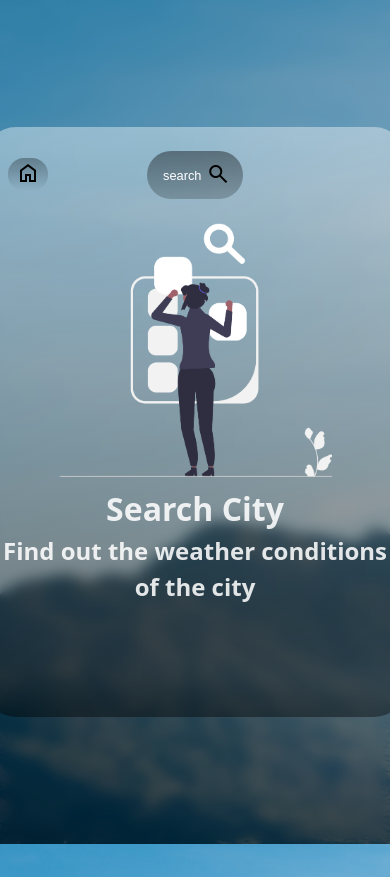
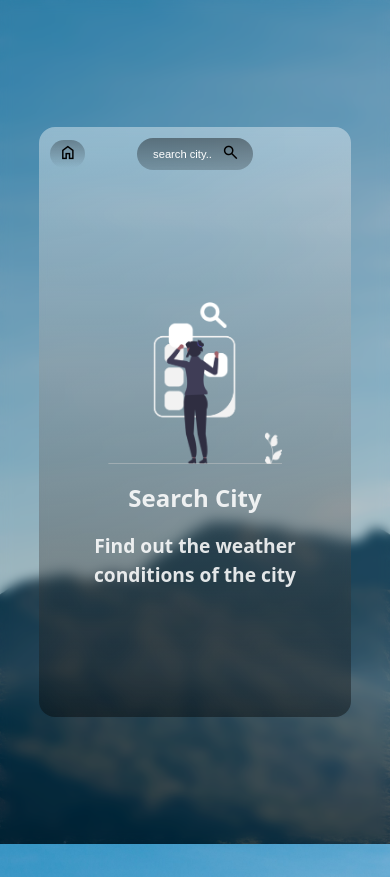
Before and after one commit to ammarcho/Weather-App, a React (Vite) app: page / in a window 390 px wide. Built offline with nearby package versions, Linux system fonts and the light colour scheme.

Commit message:
edit flexibility

```diff
--- a/src/App.css
+++ b/src/App.css
@@ -3,6 +3,11 @@
 
   position: relative;
   z-index: 1;
+  display: flex;
+  flex-direction: column;
+  width: 100%;
+  height: 100%;
+
 }
 
 .ContainerApp-class{
@@ -10,11 +15,43 @@
     to top, rgb(0,0,0,0.4), rgb(255,255,255,0.4)
   );
 
-  width: 50vh;
-  min-height: 70vh;
+  width: 25vw;
+  height: 75vh;
   border-radius: 2rem;
 
   backdrop-filter: blur(4px);
 
   padding: 1rem ;
+  display: grid;
+  grid-template-rows: auto 1fr;
+  row-gap: 1rem;
+  align-items: center;
 }
+
+.Home-class{
+  width: 100%;
+  height: 100%;
+}
+.ResultSearch-class{
+  width: 100%;
+  height: 100%;
+  min-height: 0;
+  min-width: 0;
+}
+
+@media screen and (max-width: 1024px){
+  .ContainerApp-class{
+    width: 60vw;
+    height: 80vh;
+    padding: 0.8rem;
+  }
+}
+
+@media screen and (max-width: 768px){
+  .ContainerApp-class{
+    width: 80vw;
+    height: 70vh;
+    border-radius: 1rem;
+    padding: 0.7rem;
+  }
+}
--- a/src/components/main/main-home/mainHome.css
+++ b/src/components/main/main-home/mainHome.css
@@ -3,14 +3,14 @@
     flex-direction: column;
     align-items: center;
     justify-content: center;
-    row-gap: 0rem;
+    row-gap: 1rem;
+    width: 100%;
+    height: 100%;
 }
 
 
 .MainHome-class img{
     width: 80%;
-    margin-top: 1rem;
-    margin-bottom: 1rem;
     object-fit: cover;
 }
 
@@ -25,7 +25,38 @@
 @media (max-width :1600px){
     .MainHome-class img{
         width: 70%;
-        margin-top: 1rem;
-        margin-bottom: 0.5rem;
 }
 }
+
+@media screen and (max-width: 1024px){
+    .MainHome-class{
+        row-gap: 0.5rem;
+    }
+    .MainHome-class img{
+        width: 60%;
+        object-fit: cover;
+    }
+    .MainHome-class h1{
+        font-size: 1.5rem;
+    }
+    .MainHome-class h2{
+        font-size: 1.2rem;
+    }
+
+}
+
+@media screen and (max-width: 768px){
+    .MainHome-class{
+        row-gap: 1rem;
+    }
+    .MainHome-class img{
+        margin-top: 0rem;
+        margin-bottom: 0rem;
+    }
+    .MainHome-class h1{
+        font-size: 1.5rem;
+    }
+    .MainHome-class h2{
+        font-size: 1.2rem;
+    }
+}
--- a/src/components/main/main-result-found/mainFound.css
+++ b/src/components/main/main-result-found/mainFound.css
@@ -2,9 +2,15 @@
     font-weight:900;
 }
 
-.MainFound-class{
+.MainFoundTes-class{
     display: flex;
     flex-direction: column;
+    align-items: center;
+    justify-content: center;
+    row-gap: 0.7rem;
+    width: 100%;
+    height: 100%;
+    min-width: 0;
 }
 
 .Locdate-class{
@@ -13,7 +19,8 @@
     align-items: center;
     padding-inline: 1rem;
     border: 1px solid transparent;
-    margin-bottom: 0.5rem;
+    width: 100%;
+
 }
 
 .Kiri-locdate{
@@ -25,6 +32,10 @@
 .Kiri-locdate span{
     display: flex;
     align-items: center;
+
+}
+h1,h2,h3,h4{
+    margin: 0;
 }
 
 .CurrentWeather-class{
@@ -33,9 +44,7 @@
     align-items: center;
     justify-content: space-between;
     padding-inline: 1rem;
-    margin-top: 1rem;
-    margin-bottom: 1rem;
-    border: 1px solid transparent;
+    width: 100%;
 }
 
 .CurrentWeather-class img{
@@ -50,16 +59,12 @@
     font-size: 1.5rem;
 }
 
-.TemperatureWeather-class h3,h4{
-    margin: 0;
-}
 
 .HumidityWind-class{
     padding-inline: 1rem;
     display: flex;
     justify-content: space-between;
-    border: 1px solid transparent;
-    margin-top: 0.5rem;
+    width: 100%;
 }
 
 .Humidity-class{
@@ -89,10 +94,13 @@
 }
 
 .WeatherForecast-class{
-    margin-top: 1.5rem;
+    flex: 1;
     display: flex;
+    align-items: center;
     column-gap: 1.5rem;
     overflow-x:scroll ;
+    width: 100%;
+
 }
 
 .ContentForecast-class{
@@ -125,78 +133,71 @@
     background-color: rgb(0,0,0,0.15);
 }
 
-@media (max-width: 1600px){
+@media screen and (max-width: 768px){
+    .MainFoundTes-class{
+        row-gap: 0.4rem;
+    }
 
-    .MainFound-class{
-        max-width: 100%;
-        margin: 0 auto;
+    .Locdate-class{
+        padding-inline: 0rem;
+    }
+
+    .Locdate-class h4{
+        font-size: 0.8rem;
+    }
+
+    .Kiri-locdate h3{
+        font-size: 0.9rem;
+    }
+
+    .CurrentWeather-class{
+        padding-inline: 0rem;
+
+    }
+    .CurrentWeather-class img{
+        width: 6rem;
+    }
+    .TemperatureWeather-class h3{
+        font-size: 1.2rem;
+    }
+    .TemperatureWeather-class h4{
+        font-size: 1rem;
+    }
+    .HumidityWind-class{
+        padding-inline: 0rem;
+    }
+
+    .Humidity-class{
+        column-gap: 0.2rem;
+    }
+    .Humidity-class span{
+        font-size: 1.5rem;
+    }
+    .DetailHumidity-class h4{
+        font-size: 0.8rem;
+    }
+    .Wind-class{
+        column-gap: 0.2rem;
+    }
+    .Wind-class span{
+        font-size: 1.5rem;
+    }
+    .DetailWind-class h4{
+        font-size: 0.8rem;
+    }
+
+    .WeatherForecast-class{
+        column-gap: 1rem;
 
     }
 
-
-    .Locdate-class{
-        padding-inline: 0.75rem;
-        margin-top: 0.5rem;
+    .ContentForecast-class{
+        border-radius: 0.5rem;
+        padding: 0.5rem;
+        min-width: 6rem;
+        height: 80%;
     }
-
-    .Locdate-class h3{
-        font-size: 1.1rem;
-        margin: 0;
-    }
-
-    .Locdate-class h4{
-        font-size: 0.9rem;
-        margin: 0;
-    }
-
-    .CurrentWeather-class{
-        padding-inline: 0.75rem;
-        margin-top: 0rem;
-        margin-bottom: 0.4rem;
-    }
-
-    .CurrentWeather-class img{
-        width: 8rem;
-        margin: 0;
-    }
-
-
-    .TemperatureWeather-class{
-        font-size: 1.3rem;
-    }
-
-    .HumidityWind-class{
-        padding-inline: 0.75rem;
-    }
-
-    .Humidity-class span,
-    .Wind-class span{
-        font-size: 1.7rem;
-    }
-
-    .DetailHumidity-class h4,
-    .DetailWind-class h4{
-        font-size: 0.9rem;
-    }
-
-
-    .WeatherForecast-class{
-        column-gap: 1rem;
-        padding-bottom: 0.5rem;
-    }
-
-    .ContentForecast-class{
-        min-width: 7rem;
-        padding: 0.75rem;
-        row-gap: 0.4rem;
-    }
-
-    .ImageForecast{
-        width: 2.5rem;
-    }
-
-    .DateForecast,
-    .TemperatureForecast{
-        font-size: 0.9rem;
+    .ContentForecast-class h4{
+        font-size: 0.8rem;
     }
 }
--- a/src/components/main/main-result-found/mainFound.jsx
+++ b/src/components/main/main-result-found/mainFound.jsx
@@ -22,7 +22,7 @@ export function MainFound({city,weather,forecast}){
 
     const dailyForecast = forecast?.list.filter((items)=>items.dt_txt.includes("12:00:00"));
     return(
-        <div className="MainFound-class">
+        <div className="MainFoundTes-class">
             <div className="Locdate-class">
                 <div className="Kiri-locdate highlightfont">
                     <span className="material-symbols-outlined">location_on</span>
--- a/src/components/main/main-result-notfound/mainNotFound.css
+++ b/src/components/main/main-result-notfound/mainNotFound.css
@@ -3,7 +3,9 @@
     flex-direction: column;
     align-items: center;
     justify-content: center;
-    row-gap: 0rem;
+    row-gap: 1rem;
+    width: 100%;
+    height: 100%;
 }
 
 
@@ -22,10 +24,36 @@
 }
 
 
-@media (max-width :1600px){
+
+@media screen and (max-width: 1024px){
+    .MainNotFound-class{
+        row-gap: 0.5rem;
+    }
     .MainNotFound-class img{
         width: 60%;
-        margin-top: 1rem;
-        margin-bottom: 0.5rem;
+        object-fit: cover;
+    }
+    .MainNotFound-class h1{
+        font-size: 1.5rem;
+    }
+    .MainNotFound-class h2{
+        font-size: 1.2rem;
+    }
+
 }
+
+@media screen and (max-width: 768px){
+    .MainNotFound-class{
+        row-gap: 1rem;
+    }
+    .MainNotFound-class img{
+        margin-top: 0rem;
+        margin-bottom: 0rem;
+    }
+    .MainNotFound-class h1{
+        font-size: 1.5rem;
+    }
+    .MainNotFound-class h2{
+        font-size: 1.2rem;
+    }
 }
--- a/src/components/searchbar.css
+++ b/src/components/searchbar.css
@@ -1,7 +1,5 @@
 .SearchBar-class{
     width: 100%;
-    margin: 1rem auto;
-
     display: flex;
     justify-content: center;
     align-items: center;
@@ -10,10 +8,11 @@
 
 .search-wrapper{
     position: relative;
+    width: 40%;
 }
 
 .search-wrapper input{
-    width: 8rem;
+    width: 100%;
     height: 3rem;
 
     background: linear-gradient(
@@ -34,8 +33,9 @@
     transition: width 0.4s ease;
 }
 
-.search-wrapper input:focus{
-    width: 18rem;
+.search-wrapper:focus-within{
+    width: 65%;
+    transition: width 0.4s ease;
 }
 
 .search-btn{
@@ -71,30 +71,57 @@
 
 .search-wrapper input::placeholder{
     color: white;
-    font-size: 0.8rem;;
+    font-size: 1rem;;
 }
 
-@media (max-width: 1600px){
 
-    .SearchBar-class{
-        margin: 0.5rem auto;
+
+
+@media screen and (max-width: 1024px){
+    .search-wrapper{
+        width: 40%;
+    }
+
+    .search-wrapper:focus-within{
+        width: 65%;
+        transition: width 0.4s ease;
     }
 
     .search-wrapper input{
-        width: 8rem;
+        height: 2.2rem;
+        line-height: 2.2rem;
+        font-size: 0.9rem;
     }
-
-    .search-wrapper input:focus{
-        width: 12rem;
+    .search-wrapper input::placeholder{
+        font-size: 0.9rem;
     }
 }
 
-@media (max-width: 768px) {
-      .search-wrapper input{
-        width: 6rem;
+@media screen and (max-width: 768px) {
+
+
+    .search-wrapper{
+        width: 40%;
     }
 
-    .search-wrapper input:focus{
-        width: 9rem;
+    .search-wrapper:focus-within{
+        width: 60%;
+        transition: width 0.4s ease;
+    }
+
+    .search-wrapper input{
+        height: 2rem;
+        line-height: 2rem;
+        font-size: 0.7rem;
+    }
+
+    .home-btn{
+        left: 0rem;
+    }
+    .material-symbols-outlined{
+        font-size: 1.2rem;
+    }
+    .search-wrapper input::placeholder{
+        font-size: 0.7rem;
     }
 }
--- a/src/index.css
+++ b/src/index.css
@@ -22,10 +22,10 @@ body {
   justify-content: center;
   align-items: center;
 
-  height: 100dvh;
+  height: 100vh;
 
   background-image: url("./assets/bg.jpg");
-  background-size: cover;
+  background-size:cover;
   background-position: bottom;
   object-fit: fill;
 
```
